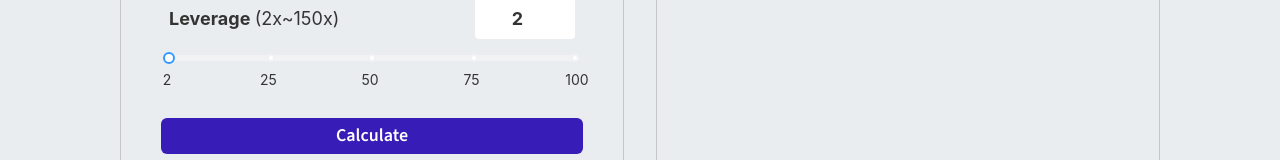
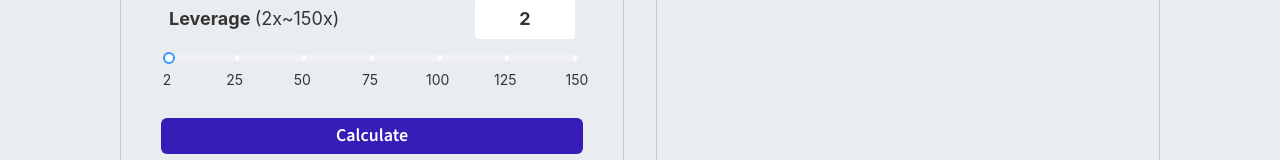
Before and after one commit to razhzq/alpaca, a React (Create React App) app: page / in a window 1280 px wide. Shown: the part 464-624 px from the top of the page. Built offline with nearby package versions, Linux system fonts and the light colour scheme.

Commit message:
add style for slider input

```diff
--- a/src/assets/css/base.css
+++ b/src/assets/css/base.css
@@ -18,3 +18,8 @@
 .css-1u9des2-indicatorSeparator {
     display: none;
 }
+
+input::-webkit-inner-spin-button {
+    -webkit-appearance: none;
+    margin: 0;
+}
--- a/src/components/leverage/layout/leverageLayout.jsx
+++ b/src/components/leverage/layout/leverageLayout.jsx
@@ -19,9 +19,6 @@ const select2 = [
   { value: "short", label: "Short" },
 ];
 
-const handleChange = ()=> {
-
-}
 
 const LeverageLayout = ({ title }) => {
   const [ calStatus, setCalStatus ] = useState(false);
@@ -31,8 +28,8 @@ const LeverageLayout = ({ title }) => {
     setCalStatus(true);
   }
 
-  const handleChange = (value) => {
-    const validValues = [2, 25, 50, 75, 100];
+  const handleLeverageChange = (value) => {
+    const validValues = [2, 25, 50, 75, 100, 125, 150];
     const closestValue = validValues.reduce((a, b) => {
       return Math.abs(b - value) < Math.abs(a - value) ? b : a;
     });
@@ -50,14 +47,14 @@ const LeverageLayout = ({ title }) => {
           <div className="flex flex-col  gap-5 h-full">
             <p className="text-md text-black font-mainRegular"></p>
             <div className="w-full grid grid-cols-1 sm:grid-cols-[120px,auto] gap-6 items-center">
-              <input type="text" defaultValue="100" onChange={handleChange} placeholder="0" className="bg-transparent outline-none text-[46px] md:text-[68px] text-blue font-mainBold"/>
+              <input type="text" defaultValue="100" placeholder="0" className="bg-transparent outline-none text-[46px] md:text-[68px] text-blue font-mainBold"/>
               <CustomSelect options={select2} />
             </div>
 
             <div className='p-2'>
               <div className='flex justify-between items-center'>
                 <p className='text-[18px] font-bold'>Leverage <span className='text-[18px] font-normal'>(2x~150x)</span></p>
-                <input className='w-[100px] text-center py-2 text-[18px] font-bold rounded-[4px]' min={2} type="number" value={leverage} onChange={(e) => setLeverage(e.target.value)}/>
+                  <input className='w-[100px] text-center py-2 text-[18px] font-bold rounded-[4px]' min={2} max={150} type="number" value={leverage} onChange={(e) => setLeverage(e.target.value)}/>
               </div>
               <div className='mt-4'>
                 <Slider
@@ -66,11 +63,11 @@ const LeverageLayout = ({ title }) => {
                   graduated
                   progress
                   value={leverage}
-                  onChange={handleChange}
+                  onChange={handleLeverageChange}
                   min={2}
-                  max={102}
+                  max={152}
                   renderMark={mark => {
-                    if ([2, 27, 52, 77, 102].includes(mark)) {
+                    if ([2, 27, 52, 77, 102, 127, 152].includes(mark)) {
                       return <span>{ mark == 2 ? mark : mark-2}</span>;
                     }
                     return null;
```
